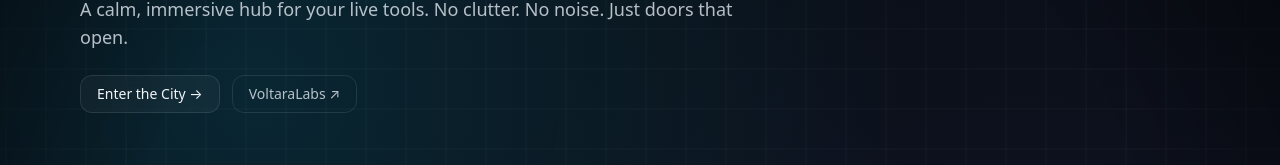
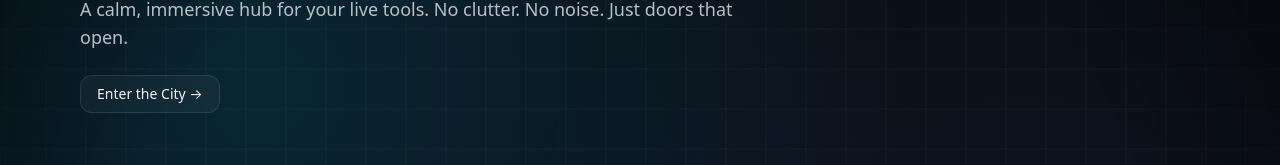
Before and after one commit to vamuq999/voltara.city, a Next.js app: page / in a window 1280 px wide. Shown: the part 257-422 px from the top of the page. Built offline with nearby package versions, Linux system fonts and the light colour scheme.

Commit message:
Update page.tsx

```diff
--- a/app/page.tsx
+++ b/app/page.tsx
@@ -128,14 +128,6 @@ export default function Page() {
   >
     Enter the City →
   </a>
-            <a
-              href="https://VoltaraLabs.vercel.app"
-              className="rounded-xl border border-white/10 bg-transparent px-4 py-2 text-sm text-slate-200/80 hover:text-slate-100 hover:bg-white/[0.03] transition"
-              target="_blank"
-              rel="noreferrer"
-            >
-              VoltaraLabs ↗
-            </a>
 </div>
         </section>
 
```
Lines whose indentation alone changed are shown as unchanged.
